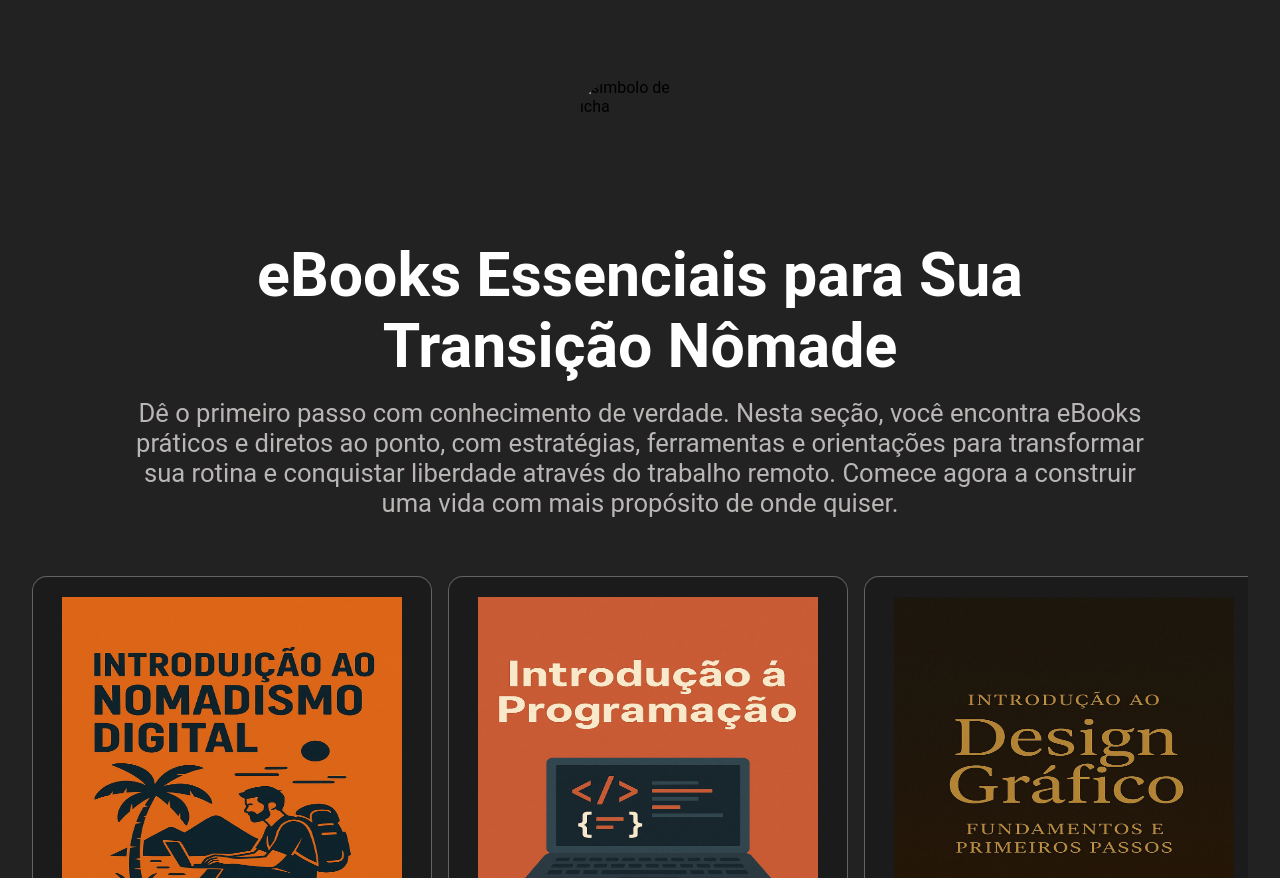
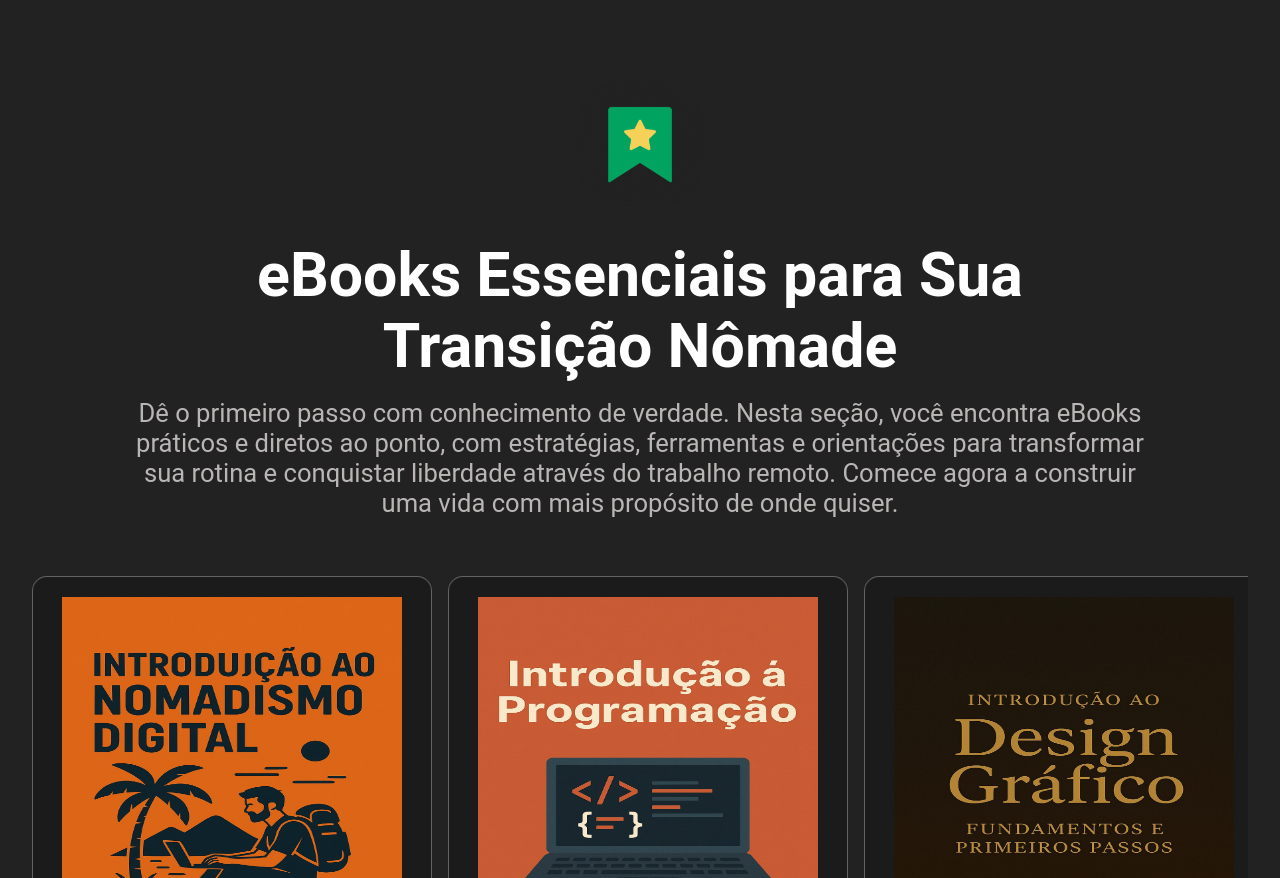
Before and after one commit to ferramentas-nomade/ferramentas-nomade, a plain HTML site: page index.html in a window 1280 px wide. Shown: the part 3554-4432 px from the top of the page. Drawn offline with Linux system fonts and the light colour scheme.

Commit message:
fix icone ebook

```diff
--- a/index.html
+++ b/index.html
@@ -92,7 +92,7 @@
         </section>
         <section class="section-main">
             <div class="faq-item-imagem">
-                <img dsrc="./src/assets/ficha.webp" alt="simbolo de ficha" loading="lazy">
+                <img src="./src/assets/ficha.webp" alt="simbolo de ficha" loading="lazy">
             </div>
             <h2>eBooks Essenciais para Sua Transição Nômade</h2>
             <p class="messagen-inicial">
```
